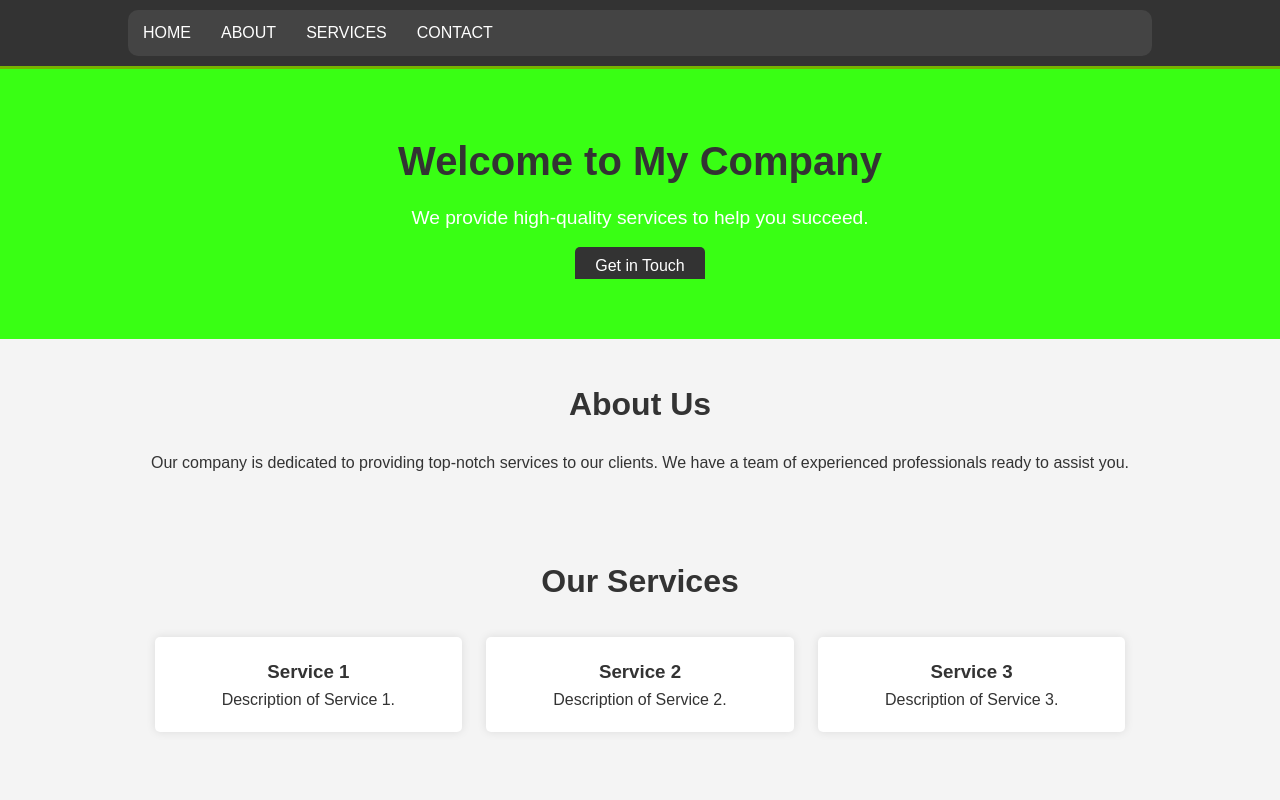
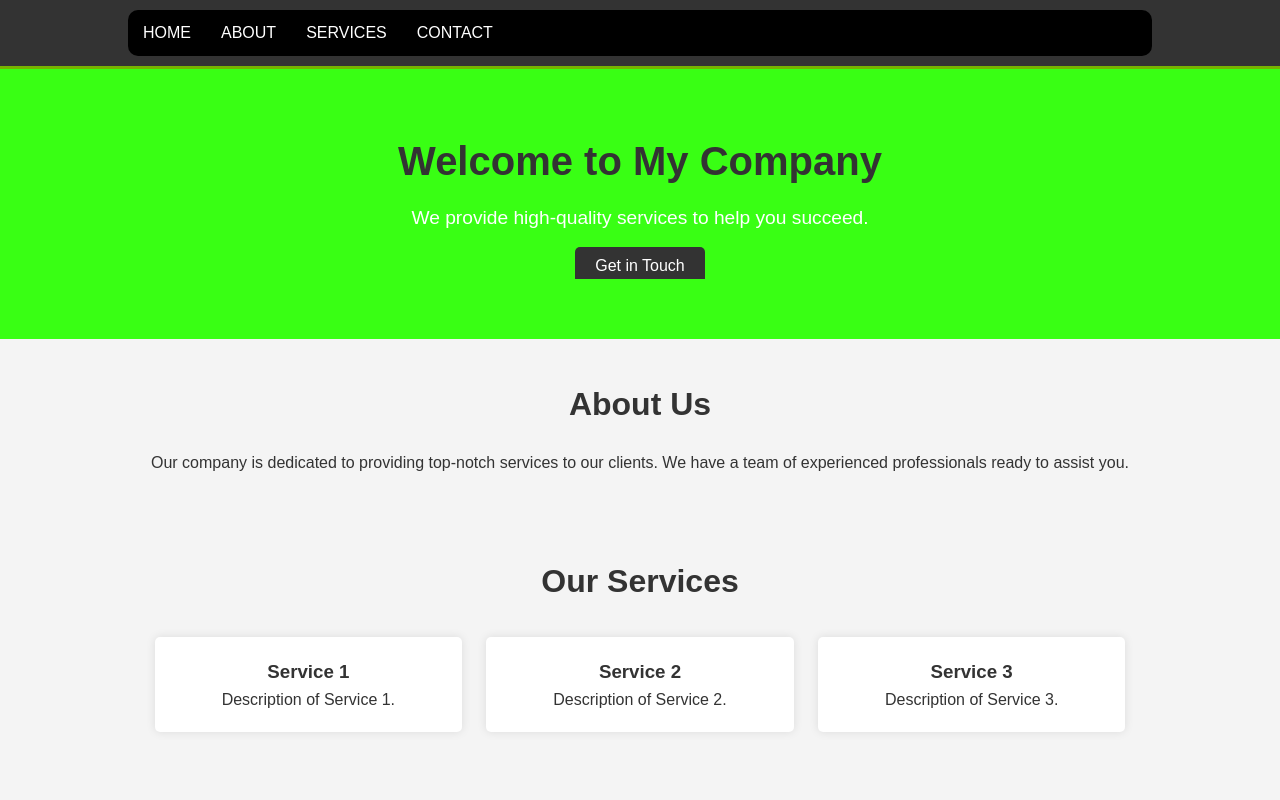
Before and after one commit to byteusv1/boredom, a plain HTML site: page index.html in a window 1280 px wide. Shown: the top 800 px of the page. Drawn offline with Linux system fonts and the light colour scheme.

Commit message:
Update styles.css

```diff
--- a/styles.css
+++ b/styles.css
@@ -32,7 +32,7 @@ header h1 {
 }
 
 nav {
-    background: #444;
+    background: #000000;
     border-radius: 10px;
     overflow: hidden;
 }
```
